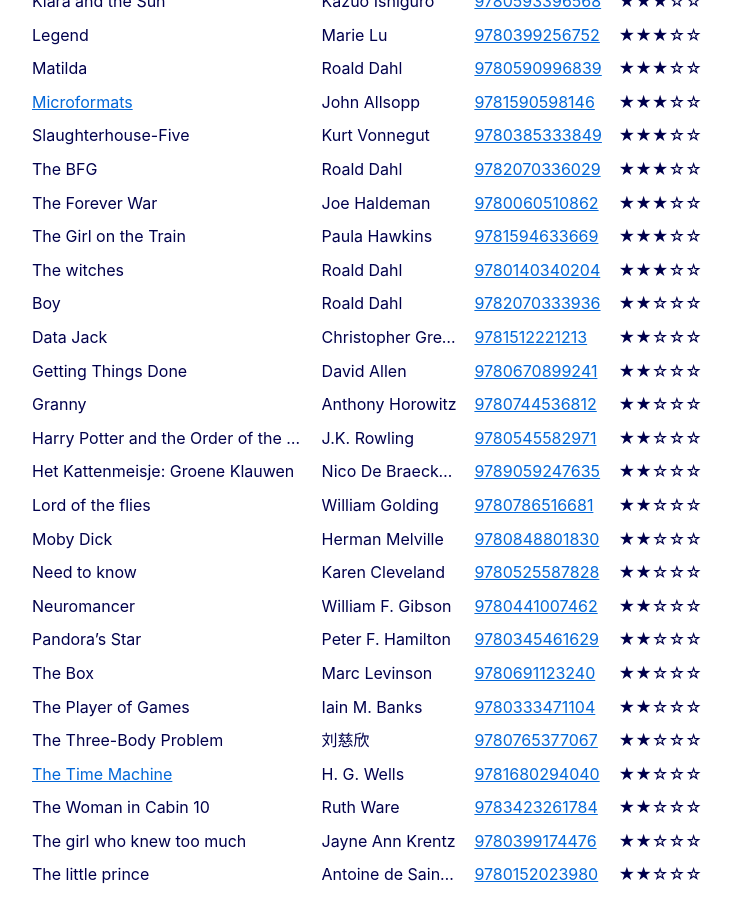
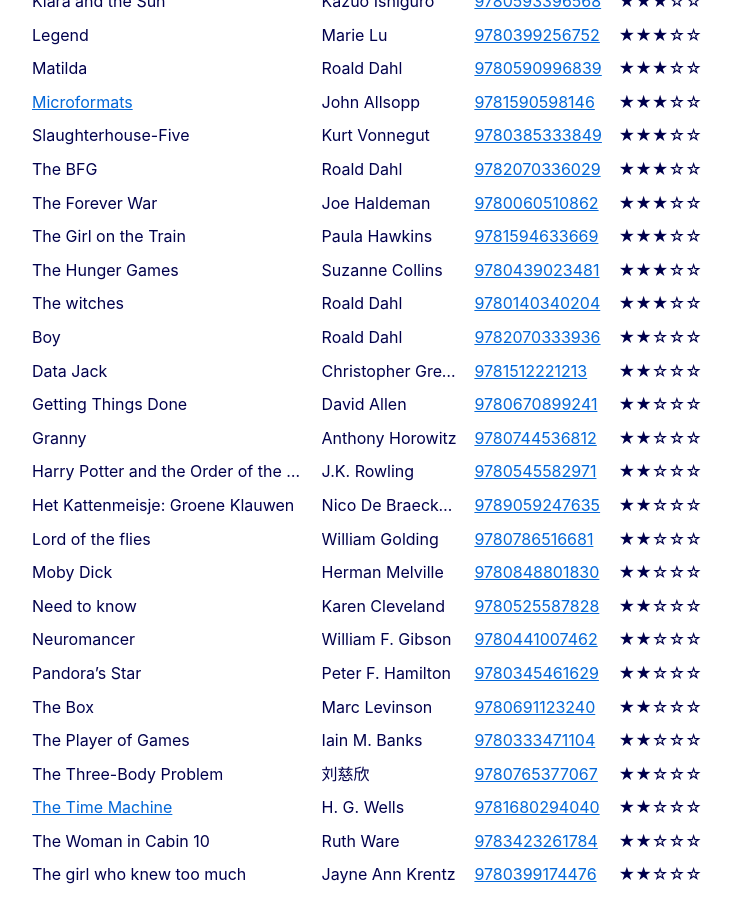
Before and after one commit to cimm/suffix, a Jekyll site: the page built from reading/index.html, in a window 1280 px wide and 900 px high, scrolled down 2455 px. Shown: the whole window, without its empty margins (273-1005 px from the left). Built offline with Jekyll 4.4.1, drawn with Linux system fonts in a browser that asks for light colours.

Commit message:
Add The Hunger Games byS. Collins to books

```diff
--- a/_data/books.yml
+++ b/_data/books.yml
@@ -361,6 +361,10 @@
   author: "J.R.R. Tolkien"
   isbn13: 9780618002214
   rating: 4
+- name: "The Hunger Games"
+  author: "Suzanne Collins"
+  isbn13: 9780439023481
+  rating: 3
 - name: "The Kite Runner"
   author: "Khaled Hosseini"
   isbn13: 9781408845479
```
